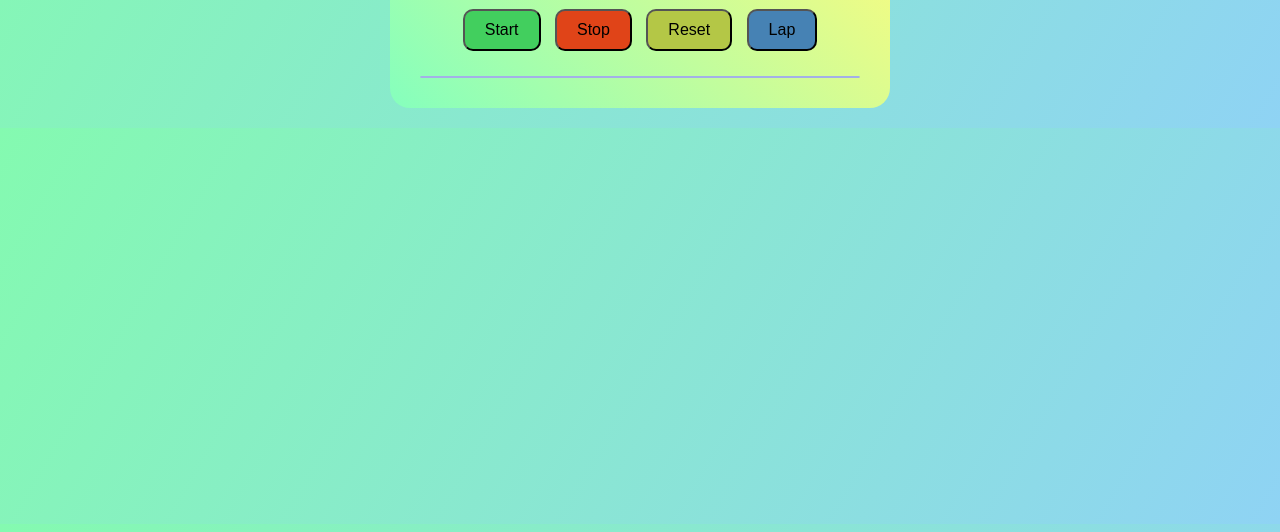
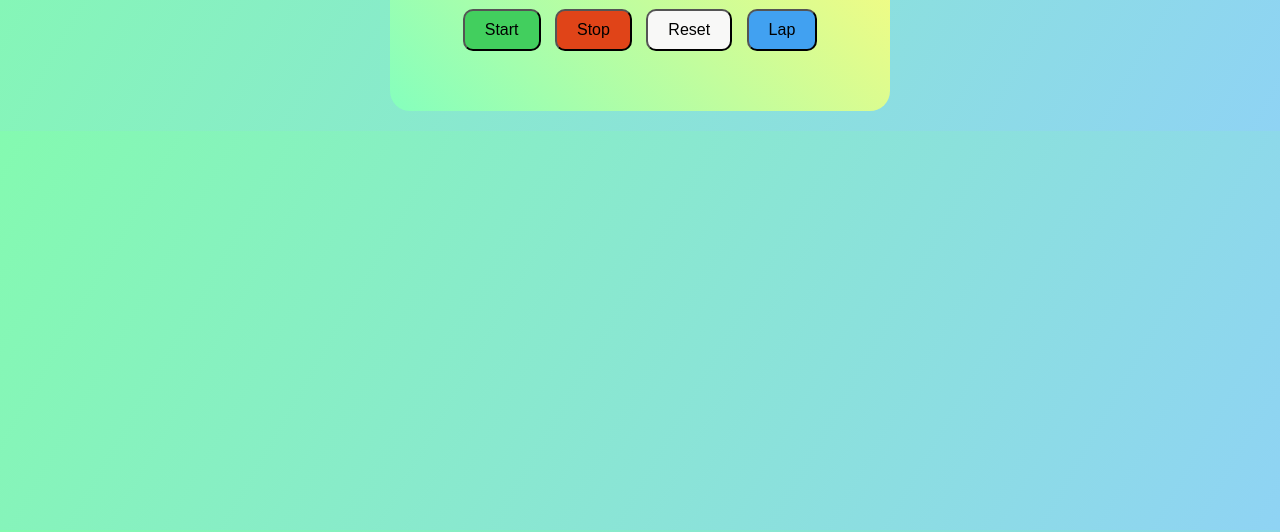
Before and after one commit to ankvish-Hub/Prodigy_Internship_Task, a plain HTML site: page Stop-Watch-App/index.html in a window 1280 px wide. Shown: the part 268-800 px from the top of the page. Drawn offline with Linux system fonts and the light colour scheme.

Commit message:
Update style.css

```diff
--- a/Stop-Watch-App/style.css
+++ b/Stop-Watch-App/style.css
@@ -72,32 +72,39 @@ background-image: linear-gradient(45deg, #85FFBD 0%, #FFFB7D 100%);
 
 #start { background-color: rgb(66, 207, 94); }
 #stop { background-color: rgb(224, 68, 24); }
-#reset { background-color: rgb(180, 199, 70); }
-#lap { background-color: rgb(70, 130, 180); }
+#reset { background-color: rgb(248, 248, 247); }
+#lap { background-color: rgb(65, 161, 241); }
 
 #start:hover { background-color: rgb(128, 244, 161); }
 #stop:hover { background-color: rgb(217, 97, 97); }
-#reset:hover { background-color: rgb(244, 241, 241); }
-#lap:hover { background-color: rgb(100, 149, 237); }
+#reset:hover { background-color: rgb(203, 197, 197); }
+#lap:hover { background-color: rgb(88, 140, 230); }
 
 #laps {
     margin-top: 20px;
     text-align: left;
+
 }
 
 #lap-list {
     list-style: none;
-    padding: 0;
+    padding: 0px;
+    padding-top: 5px;
+    padding-left: 5px;
+    padding-right: 5px;
+    padding-bottom: 0px;
     max-height: 200px;
     overflow-y: auto;
-    border: 1px solid #a3b0e7;
+
     border-radius: 10px;
+    font-family: 'Courier New', Courier, monospace;
+    font-weight: 200px;
+    color: #000000;
 
-    font-family: 'Courier New', Courier, monospace;
 }
 
 #lap-list li {
-    background-color: rgb(230, 240, 240);
+    background-color: rgb(88, 140, 230);
     padding: 5px 10px;
     margin-bottom: 5px;
     border-radius: 5px;
```
